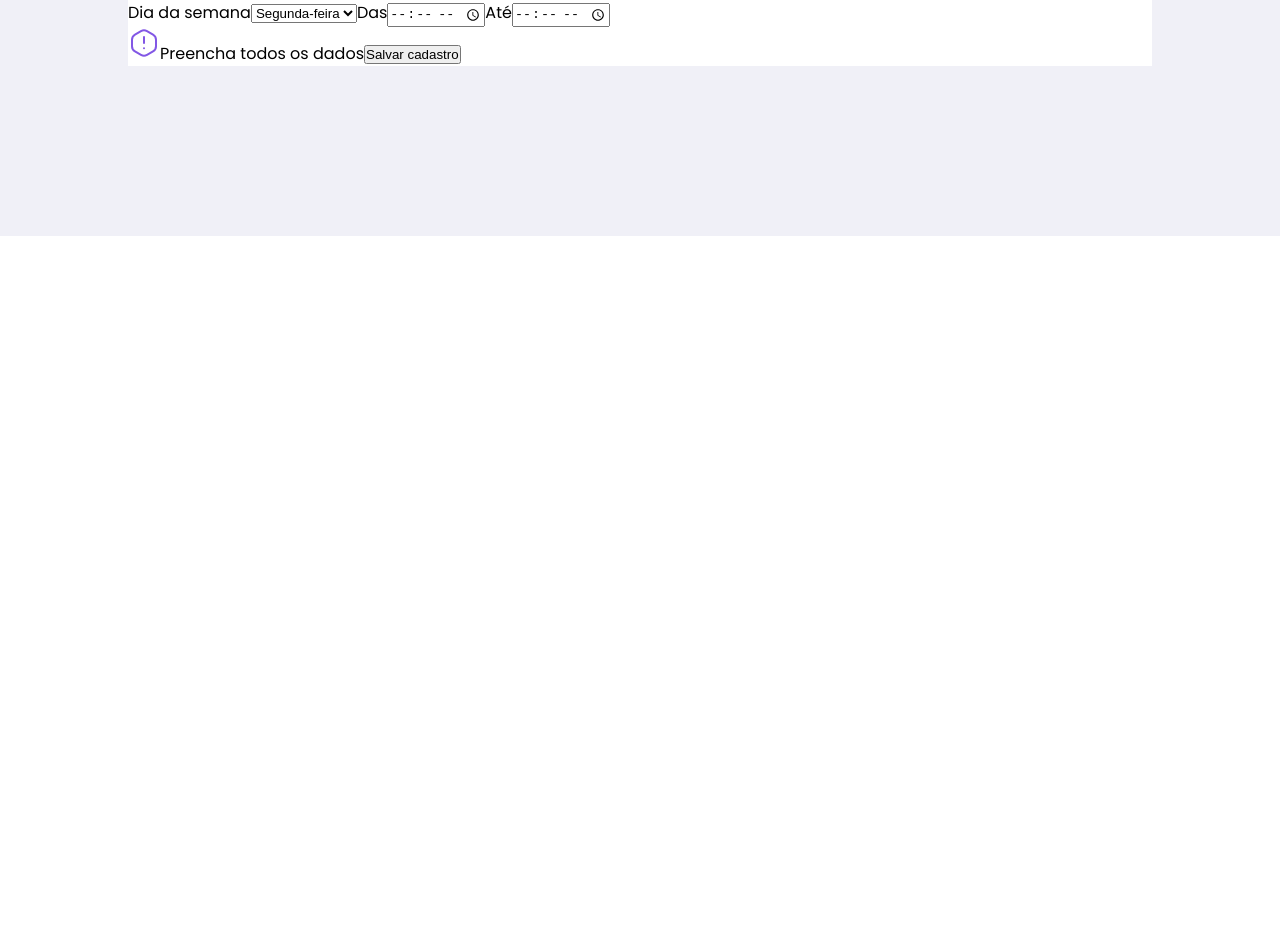
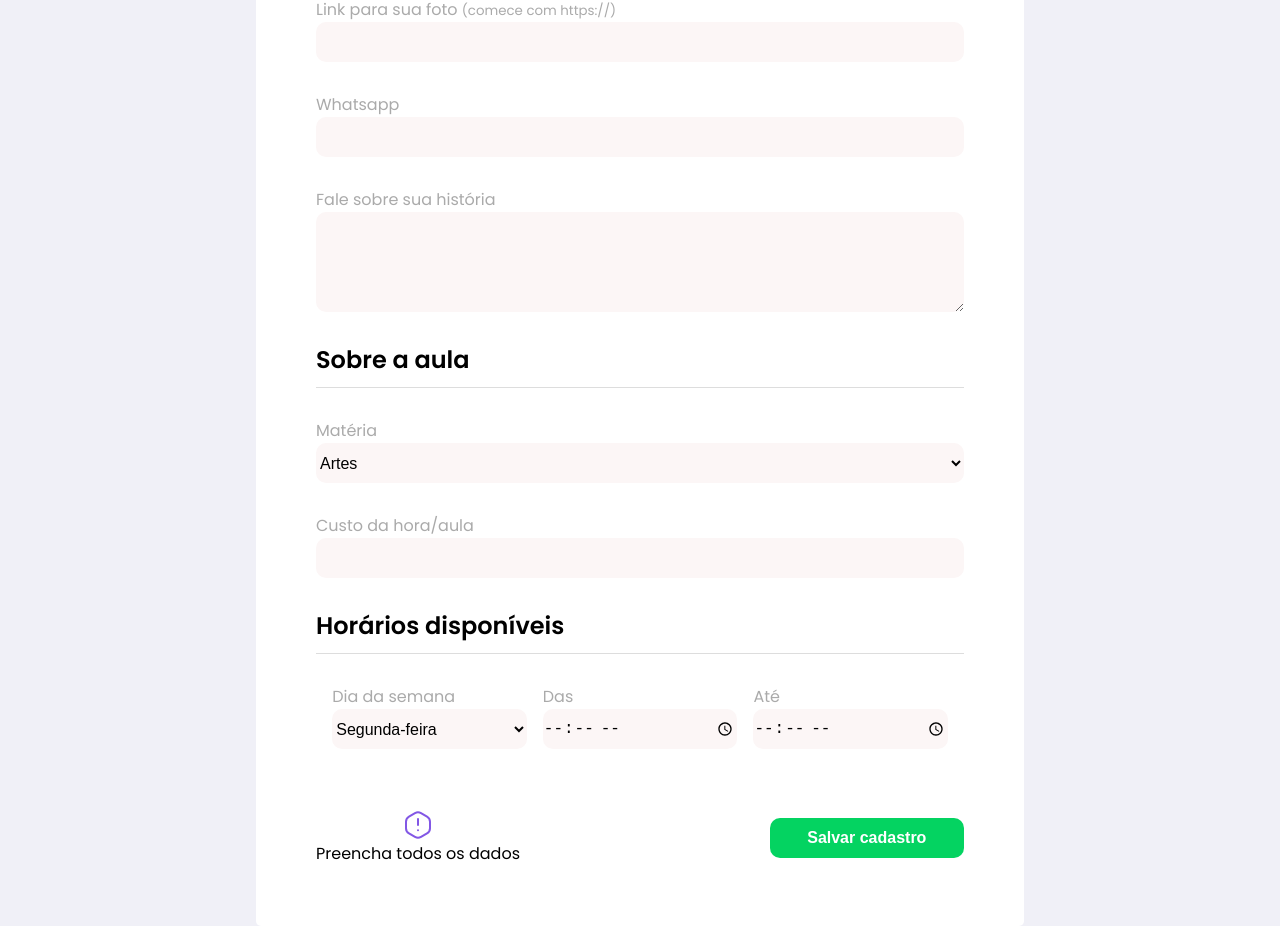
Before and after one commit to Vinicius-Muller/proffy-vue, a Vue app: page /TeacherForm in a window 1280 px wide. Shown: the part 564-1490 px from the top of the page. Before the commit the page ends 800 px from the top, so only its background shows below. Built offline with nearby package versions, Linux system fonts and the light colour scheme.

Commit message:
form style finish

```diff
--- a/src/views/TeacherForm.vue
+++ b/src/views/TeacherForm.vue
@@ -30,6 +30,7 @@
       <h2>Horários disponíveis</h2>
       <div class="spacer"></div>
       <div class="schedules-box">
+        <div class="input-box">
         <label for="day">Dia da semana</label>
         <select name="day" id="day">
           <option value="1">Segunda-feira</option>
@@ -40,14 +41,21 @@
           <option value="6">Sabádo</option>
           <option value="7">Domingo</option>
         </select>
+        </div>
+        <div class="input-box">
         <label for="from">Das</label>
         <input type="time" name="from" id="from">
+        </div>
+        <div class="input-box">
         <label for="to">Até</label>
         <input type="time" id="to" name="to">
+        </div>
       </div>
       <div class="form-end">
+        <div class="warning-box">
         <img src="@/assets/icons/warning.svg" alt="Preencha todos os dados">
         <span>Preencha todos os dados</span>
+        </div>
         <input type="submit" class="submit" value="Salvar cadastro">
       </div>
     </form>
@@ -94,8 +102,82 @@ components: {
 }
 
 form {
-  width: 80%;
+  width: 60%;
+  margin-top: 10vh;
   background-color: white;
+  border-radius: 5px;
+  display: flex;
+  flex-direction: column;
+  padding: 60px;
 }
 
+form .spacer {
+  height: 1px;
+  background-color: #ddd;
+  margin-bottom:30px;
+  margin-top:10px;
+
+}
+form label {
+  color: #aaa;
+}
+form input, select {
+  border-radius:10px;
+  height: 40px;
+  border: none;
+  background-color:rgb(252, 246, 246);
+  outline:none;
+  margin-bottom: 30px;
+  font-size: 1rem;
+}
+form textarea {
+  border-radius: 10px;
+  border:none;
+  background-color:rgb(252, 246, 246);
+  outline:none;
+  margin-bottom: 30px;
+  font-size: 1.3rem;
+  height: 100px;
+}
+
+form .schedules-box {
+ width: 100%;
+ display: flex;
+ justify-content: space-evenly;
+}
+
+form .input-box {
+  display:flex;
+  flex-direction: column;
+  width: 30%;
+}
+
+form .form-end {
+  display: flex;
+  justify-content: space-between;
+  align-items: center;
+  margin-top: 30px;
+}
+
+form .form-end .submit {
+  width: 30%;
+  height: 40px;
+  background-color: #04D361;
+  color:white;
+  font-size: 1rem;
+  font-weight: bold;
+  margin-bottom: 0;
+  cursor: pointer;
+  transition: all 0.3s;
+}
+
+form .form-end .submit:hover {
+  background-color: #04BF58;
+}
+
+form .form-end .warning-box {
+  display:flex;
+  flex-direction: column;
+  align-items: center;
+}
 </style>
```
